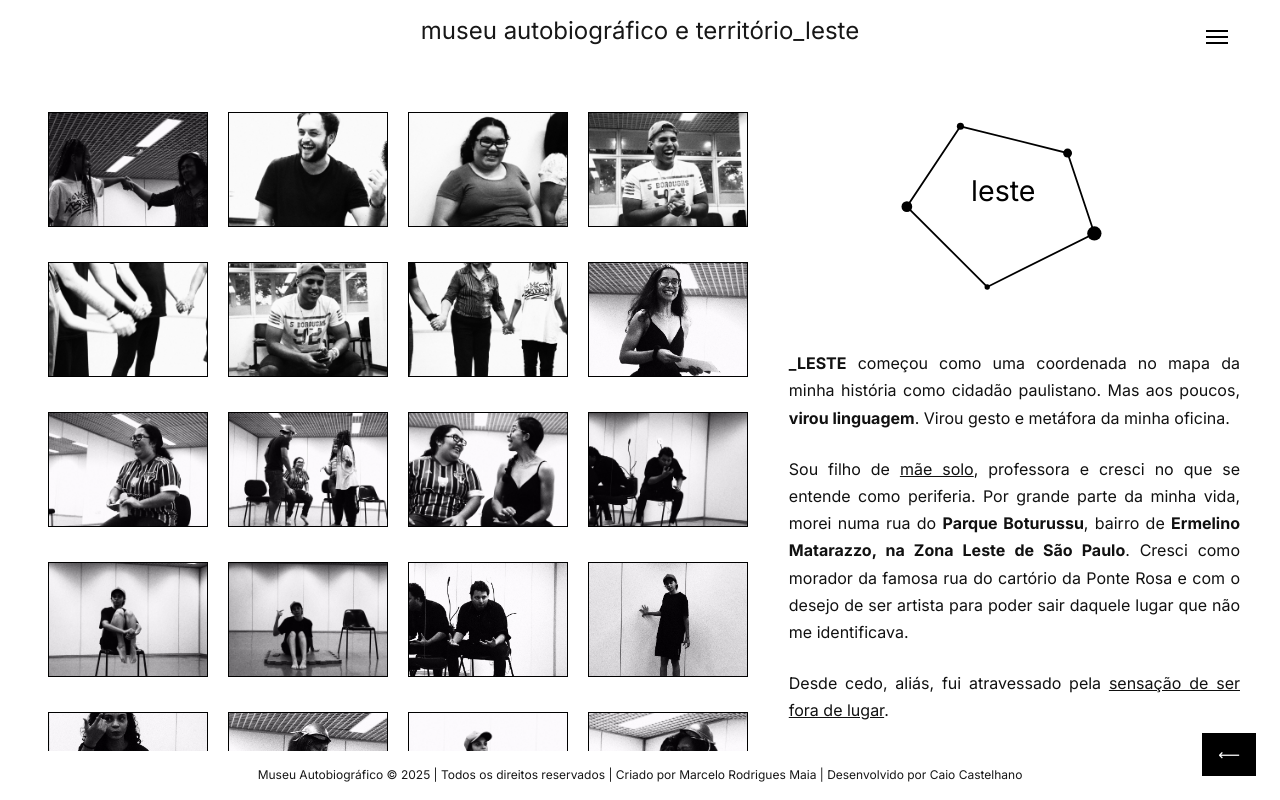
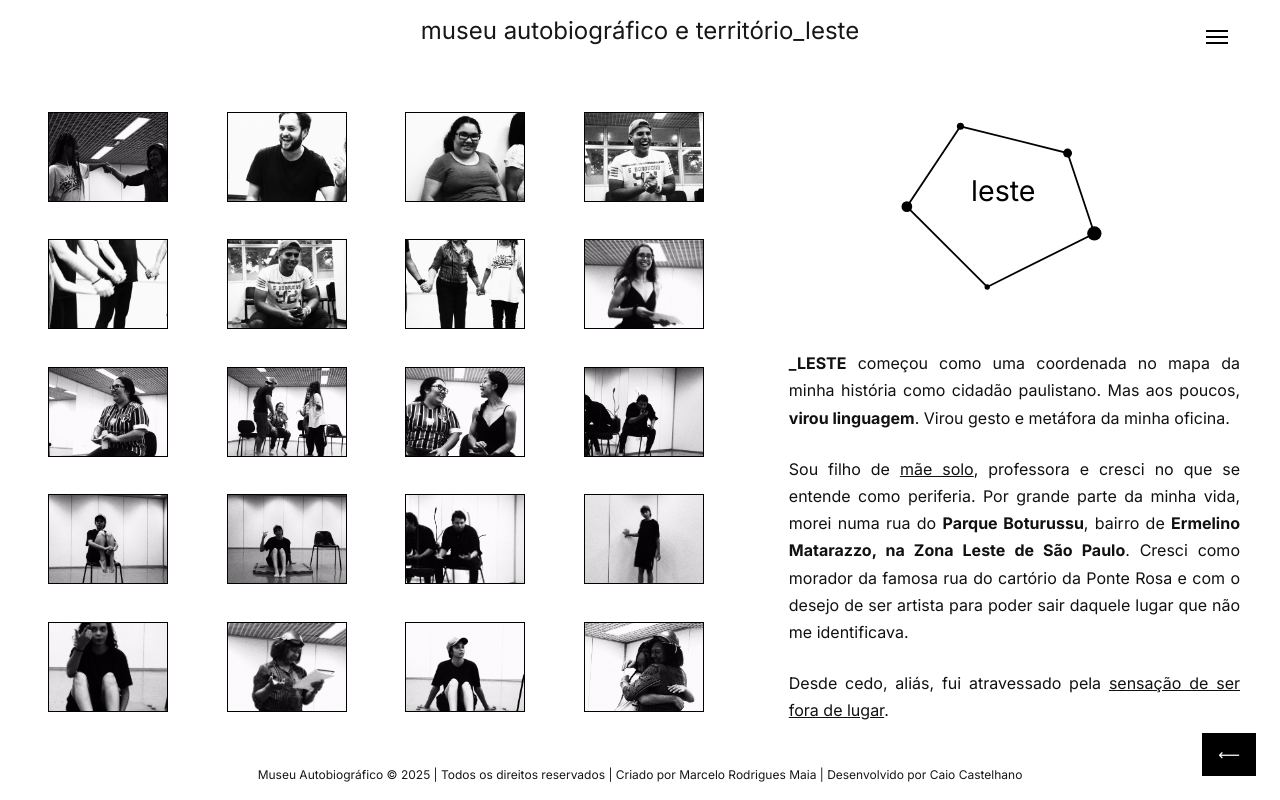
Before and after one commit to caiocastelhano/museu-autobiografico, a Next.js app: page /leste in a window 1280 px wide. Built offline with nearby package versions, Linux system fonts and the light colour scheme.

Commit message:
Ajusta o grid da página Leste

```diff
--- a/src/app/leste/Leste.module.css
+++ b/src/app/leste/Leste.module.css
@@ -108,7 +108,7 @@
 .imageGrid {
   display: grid;
   grid-template-columns: repeat(auto-fill, minmax(140px, 1fr));
-  gap: 35px;
+  gap: 30px;
   padding: 16px;
   width: 100%;
   height: 100%;
--- a/src/app/leste/page.js
+++ b/src/app/leste/page.js
@@ -24,8 +24,8 @@ export default function LestePage() {
                 key={index}
                 src={`/images/leste/leste${index + 1}.jpeg`}
                 alt="Encontro no Centro Cultural da Penha | Fotos de 2022 feitas por participantes da oficina"
-              width={160}
-              height={115}
+                width={120}
+                height={90}
                 className={styles.gridImage}
               />
               ))}
```
Lines whose indentation alone changed are shown as unchanged.
